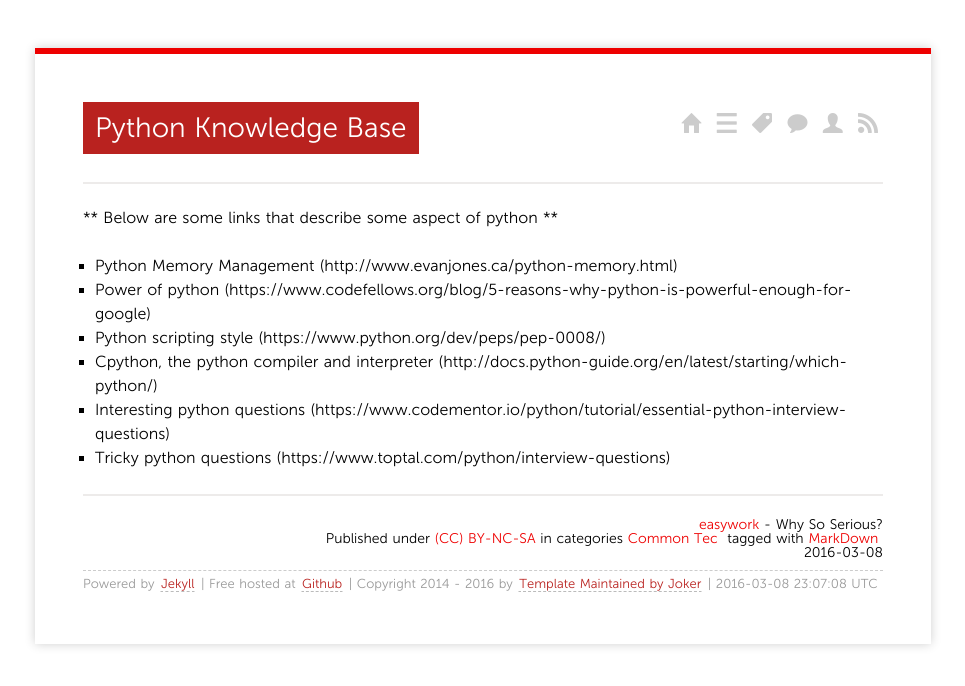
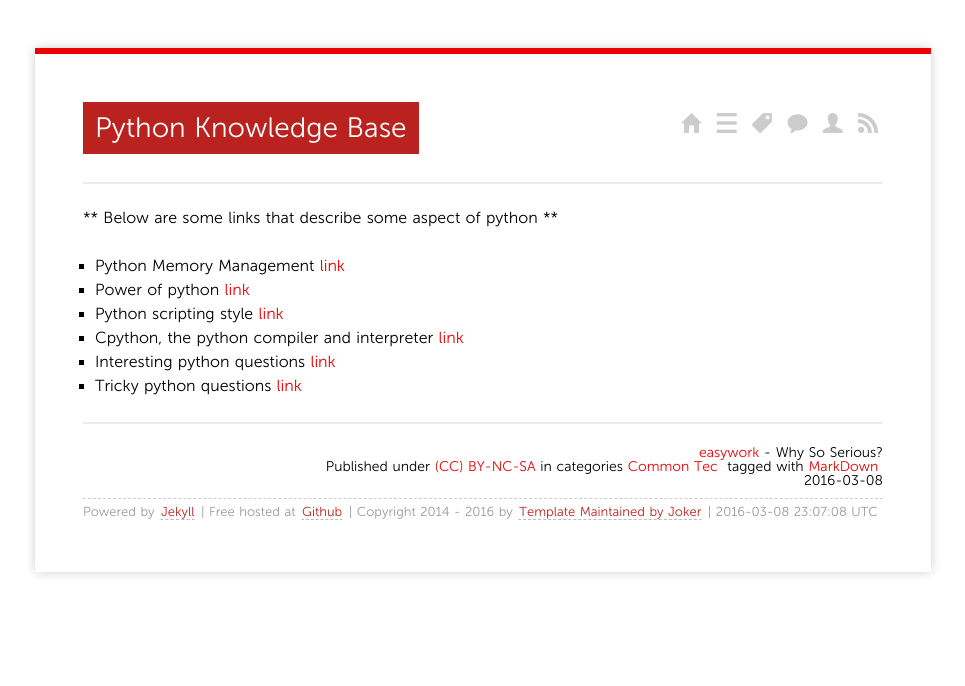
Before and after one commit to easywork/easywork.github.io, a Jekyll site: the page built from _posts/2016/2016-03-08-Python-Knowledge-Base.md, in a window 1280 px wide. Shown: the top 686 px of the page, without its empty margins (157-1122 px from the left). Built offline with Jekyll 4.4.1, drawn with Linux system fonts in a browser that asks for light colours; nearby versions of some CDN libraries; comment, search, counter and statistics services are not loaded.

Commit message:
update python pages

```diff
--- a/_posts/2016/2016-03-08-Python-Knowledge-Base.md
+++ b/_posts/2016/2016-03-08-Python-Knowledge-Base.md
@@ -9,9 +9,9 @@ tags:
 
 ** Below are some links that describe some aspect of python **
 
-*  Python Memory Management (http://www.evanjones.ca/python-memory.html)
-*  Power of python (https://www.codefellows.org/blog/5-reasons-why-python-is-powerful-enough-for-google)
-*  Python scripting style (https://www.python.org/dev/peps/pep-0008/)
-*  Cpython, the python compiler and interpreter (http://docs.python-guide.org/en/latest/starting/which-python/)
-*  Interesting python questions (https://www.codementor.io/python/tutorial/essential-python-interview-questions)
-*  Tricky python questions (https://www.toptal.com/python/interview-questions)
+*  Python Memory Management [link](http://www.evanjones.ca/python-memory.html)
+*  Power of python [link](https://www.codefellows.org/blog/5-reasons-why-python-is-powerful-enough-for-google)
+*  Python scripting style [link](https://www.python.org/dev/peps/pep-0008/)
+*  Cpython, the python compiler and interpreter [link](http://docs.python-guide.org/en/latest/starting/which-python/)
+*  Interesting python questions [link](https://www.codementor.io/python/tutorial/essential-python-interview-questions)
+*  Tricky python questions [link](https://www.toptal.com/python/interview-questions)
```
Also changed, not shown: _posts/2016/2016-03-08-Python-Features.md (added, +28 -0 lines).
